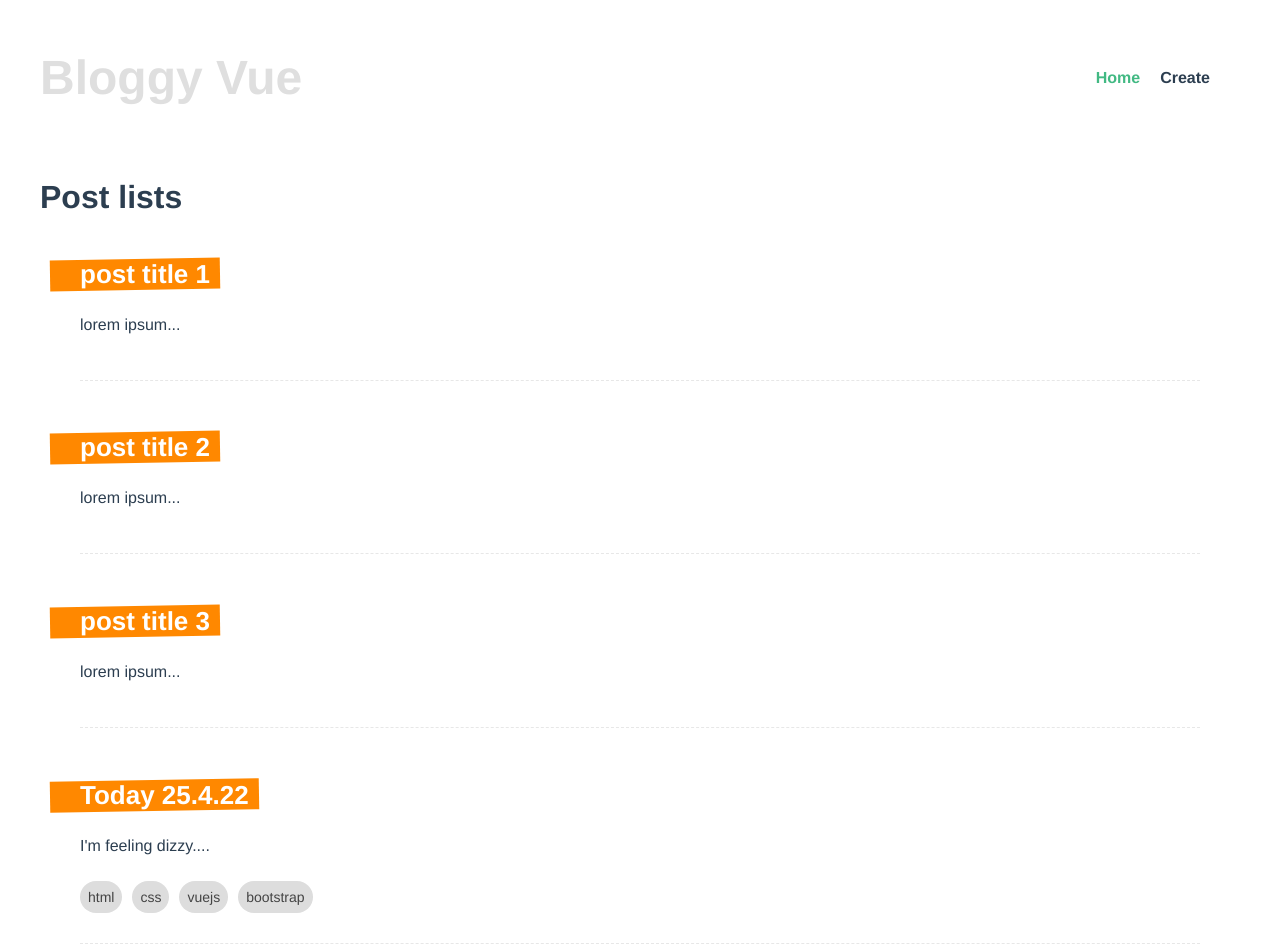
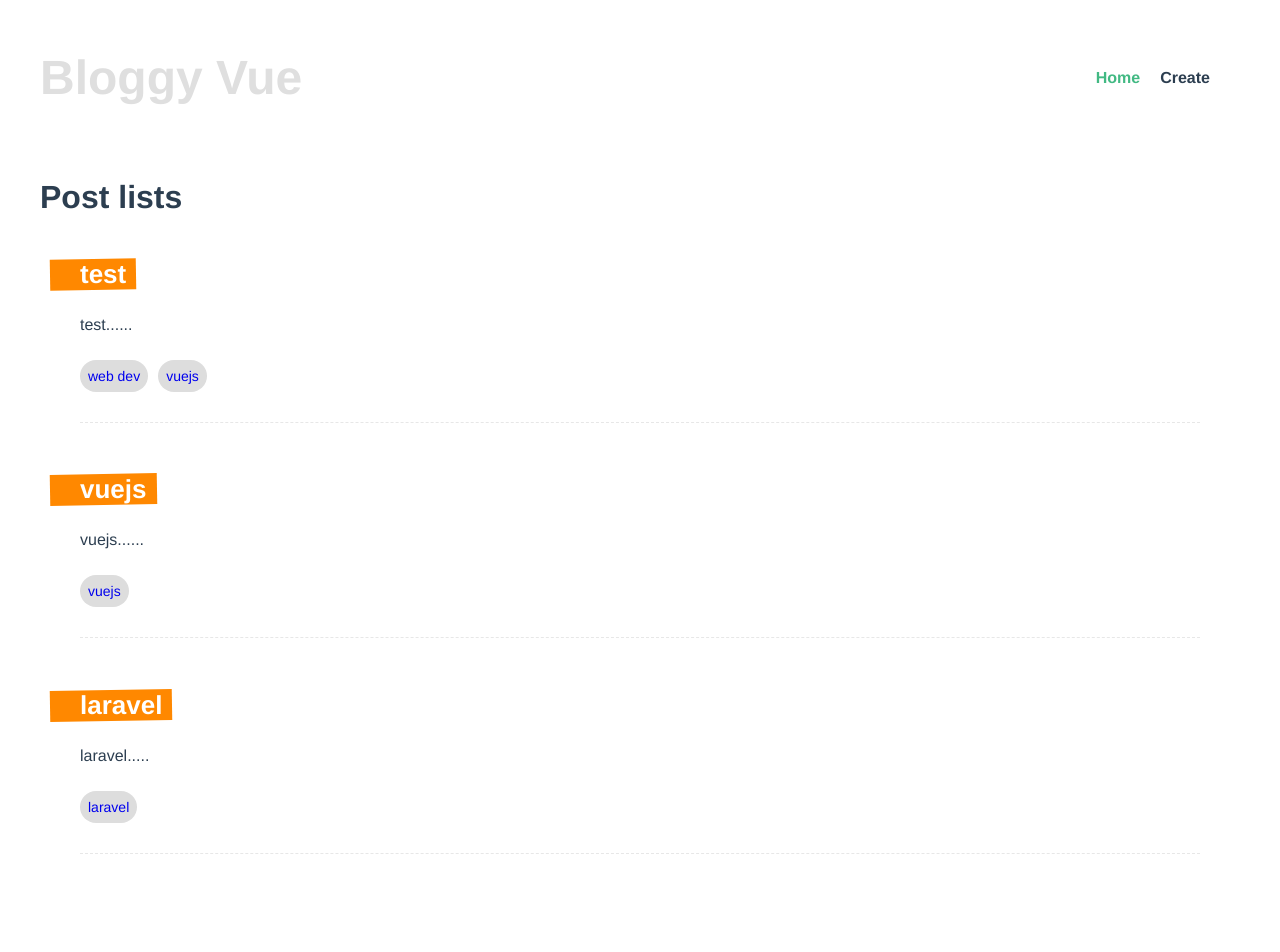
Before and after one commit to theintLwin/Vue-Blog-System, a Vue app: page / in a window 1280 px wide. Shown: the top 952 px of the page. After the commit the page ends 902 px from the top, so only its background shows below. Built offline with nearby package versions, Linux system fonts and the light colour scheme; data requests are answered from the project's data file.

Commit message:
creating a tag route

```diff
--- a/database/db.json
+++ b/database/db.json
@@ -1,36 +1,29 @@
 {
   "posts": [
     {
-      "title": "post title 1",
-      "id": 1,
-      "body": "lorem ipsum"
+      "title": "test",
+      "body": "test...",
+      "tags": [
+        "web dev",
+        "vuejs"
+      ],
+      "id": 6
     },
     {
-      "title": "post title 2",
-      "id": 2,
-      "body": "lorem ipsum"
+      "title": "vuejs",
+      "body": "vuejs...",
+      "tags": [
+        "vuejs"
+      ],
+      "id": 7
     },
     {
-      "title": "post title 3",
-      "id": 3,
-      "body": "lorem ipsum"
-    },
-    {
-      "title": "Today 25.4.22",
-      "body": "I'm feeling dizzy.",
+      "title": "laravel",
+      "body": "laravel..",
       "tags": [
-        "html",
-        "css",
-        "vuejs",
-        "bootstrap"
+        "laravel"
       ],
-      "id": 4
-    },
-    {
-      "title": "apple",
-      "body": "how to get apple",
-      "tags": [],
-      "id": 5
+      "id": 8
     }
   ]
 }
--- a/src/components/SinglePost.vue
+++ b/src/components/SinglePost.vue
@@ -6,7 +6,7 @@
 
         <p>{{cutBodyPost}}</p>
         <div v-for="tag in post.tags" :key="tag" class="pill">
-            {{tag}}
+           <router-link :to="{name:'Tag',params:{tag:tag}}"> {{tag}}</router-link>
         </div>
 
     </div>
@@ -61,4 +61,7 @@
         border-radius: 20px;
         font-size: 14px;
       }
+      a{
+        text-decoration: none;
+      }
 </style>
--- a/src/router/index.js
+++ b/src/router/index.js
@@ -2,6 +2,7 @@
 import HomeView from '../views/HomeView.vue'
 import Detail from "../views/Detail.vue"
 import Create from "../views/Create.vue"
+import Tag from "../views/Tag.vue"
 
 const routes = [
   {
@@ -19,6 +20,12 @@
     path: '/create',
     name:  "Create",
     component: Create
+  },
+  {
+    path: '/tags/:tag',
+    name: "Tag",
+    component: Tag,
+    props:true
   }
 
 ]
--- /dev/null
+++ b/src/views/Tag.vue
@@ -0,0 +1,36 @@
+<template>
+  <div v-if="error">{{error}}</div>
+  <div v-if="posts.length">
+
+    <PostList :posts="filteredPosts"></PostList>
+  </div>
+  <div v-else>
+    loading...
+  </div>
+</template>
+
+<script>
+import PostList from '../components/PostList'
+import { computed } from '@vue/runtime-core';
+import getPosts from "../composables/getPosts"
+export default {
+  components: { PostList },
+    props:['tag'],
+    setup(props){
+      let {posts,error,load} = getPosts();
+      load();
+      let filteredPosts = computed(()=>{
+        return posts.value.filter((post)=>{
+          return post.tags.includes(props.tag)
+        })
+      })
+
+      return {posts,error,filteredPosts}
+
+    }
+}
+</script>
+
+<style>
+
+</style>
```
